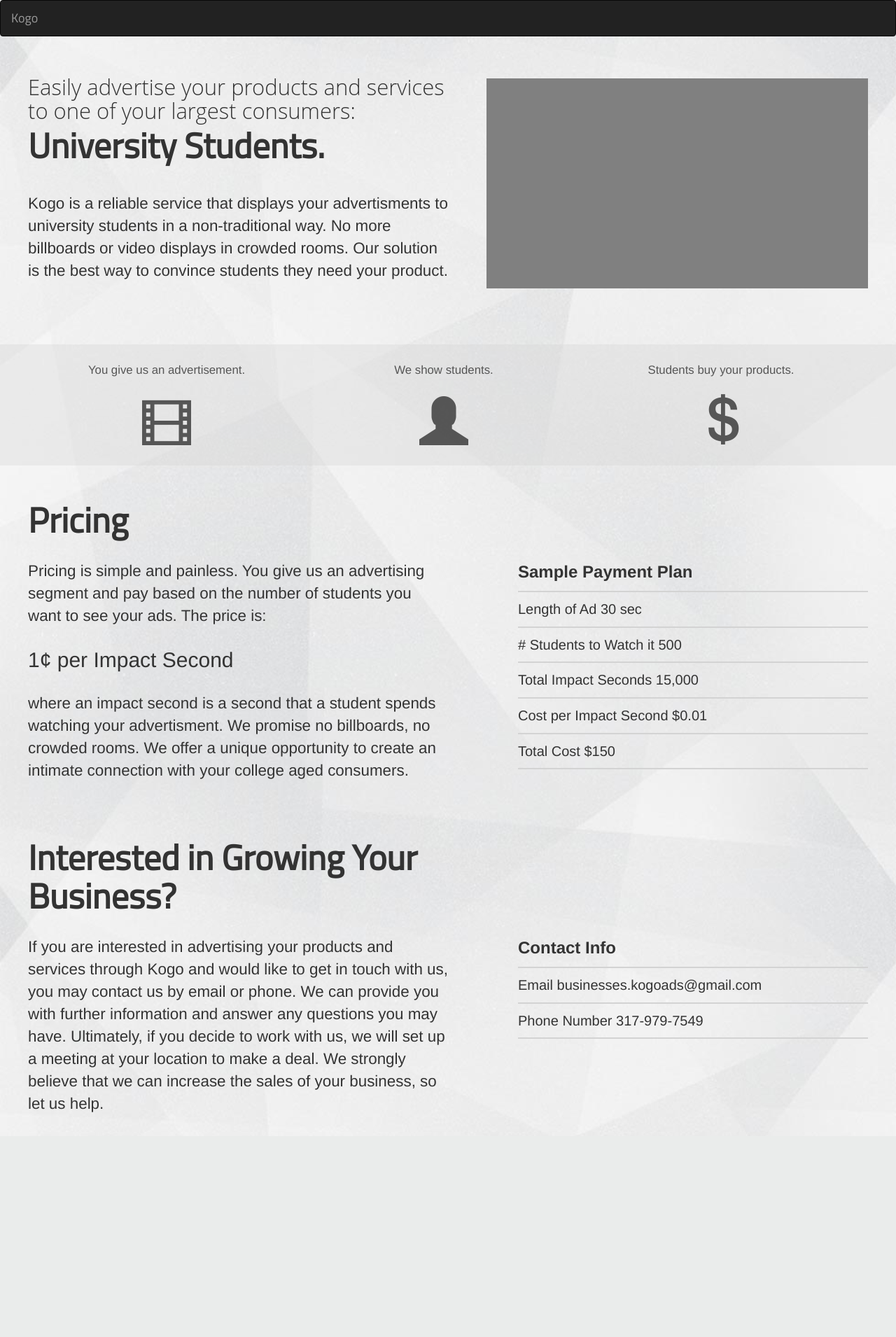
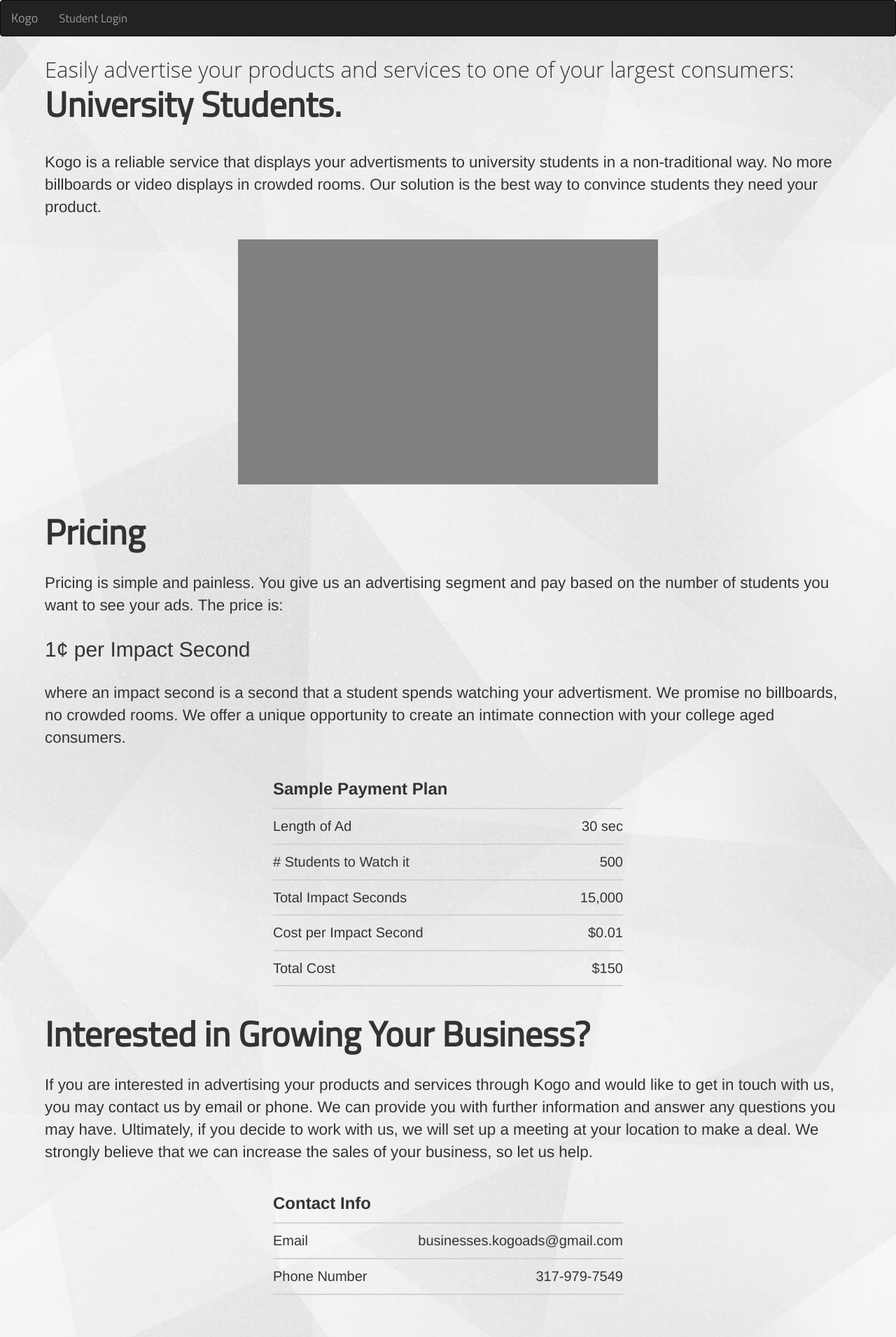
Before and after one commit to akyker20/KogoStudents, a Django app: page /companies/ in a window 1280 px wide. Shown: the whole page at 70% size. Before the commit the page ends 1589 px from the top, so only its background shows below. Run offline with Django 3.2, Linux system fonts and the light colour scheme; parts of the project's set-up code (start-up, migrations or seed data) failed here and were passed over; some libraries are stand-ins or nearby versions.

Commit message:
added company mobile and sesktop html

```diff
--- /dev/null
+++ b/kogo/static/css/company/desktop.css
@@ -0,0 +1,119 @@
+
+
+/* Business Informational Page */
+
+div.home-video-holder {
+	width: 100%;
+	margin: 100px auto 0px;
+	background-color: gray;
+	height: 650px;
+}
+
+div.intro-container {
+	margin-top: 25px;
+	width: 100%;
+	height: 415px;
+}
+
+div.video-holder {
+	margin-top: 35px;
+	float: right;
+	height: 300px;
+	width: 545px;
+	background: gray;
+}
+
+div.intro-text-container {
+	float: left;
+	width: 600px;
+}
+
+div.intro-text-container h1 strong {
+	font-size: 50px;
+}
+
+div.intro-text-container h1 p.lighter {
+	font-size: 31px;
+	margin-bottom: 5px;
+	font-family: 'Open Sans', sans-serif;
+}
+
+div.intro-text-container p {
+	margin: 30px 0px;
+	font-size: 1.6em;
+	font-weight: 200;
+}
+
+div.intro-text-container p.small-info {
+	margin-top: 40px;
+}
+
+div.gray-container {
+	width: 100%;
+	background: rgba(211, 211, 211, 0.34);
+	overflow: auto;
+}
+
+div.gray-container span {
+	margin-top: 15px;
+	font-size: 70px;
+}
+
+div.home-icon-container {
+	float: left;
+	text-align: center;
+	width: 33%;
+}
+
+div.three-step-container {
+	width: 1200px;
+	margin: 25px auto;
+	overflow: hidden;
+	opacity: 0.8;
+}
+
+div.home-icon-container p {
+	font-size: 1.2em;
+}
+
+div.content-body {
+	width: 1200px;
+	margin: 0px auto;
+}
+
+div.price-info-wrapper {
+	padding-top: 30px;
+}
+
+div.price-info-container {
+	overflow: auto;
+}
+
+ul.sample-list {
+	list-style: none;
+	float: right;
+	padding-left: 0px;
+	margin-top: 95px;
+	width: 500px;
+	font-size: 20px;
+}
+
+ul.sample-list strong {
+	font-size: 24px;
+}
+
+ul.sample-list li {
+	border-bottom: 2px solid LightGray;
+	padding-top: 10px;
+	padding-bottom: 10px;
+}
+
+div.business-contact-info strong {
+	font-size: 26px;
+}
+
+ul.business-contact-list {
+	margin-top: 150px;
+}
+
+/* End Business Informational Page */
--- /dev/null
+++ b/kogo/static/css/company/mobile.css
@@ -0,0 +1,86 @@
+
+
+/* Business Informational Page */
+
+.right {
+	float: right;
+}
+
+div.home-video-holder {
+	width: 100%;
+	background-color: gray;
+}
+
+div.intro-container {
+	margin-top: 25px;
+	width: 100%;
+}
+
+div.video-holder {
+	margin: 20px auto;
+	width: 600px;
+	height: 350px;
+	background: gray;
+}
+
+div.intro-text-container {
+	width: 90%;
+	margin: 0px auto;
+}
+
+div.intro-text-container h1 strong {
+	font-size: 50px;
+}
+
+div.intro-text-container h1 p.lighter {
+	font-size: 31px;
+	margin-bottom: 5px;
+	font-family: 'Open Sans', sans-serif;
+}
+
+div.intro-text-container p {
+	margin: 30px 0px;
+	font-size: 1.6em;
+	font-weight: 200;
+}
+
+div.intro-text-container p.small-info {
+	margin-top: 40px;
+}
+
+div.gray-container {
+	display: none;
+}
+
+div.price-info-container {
+	overflow: auto;
+}
+
+ul.sample-list {
+	list-style: none;
+	padding-left: 0px;
+	width: 500px;
+	font-size: 20px;
+	margin: 20px auto;
+}
+
+ul.sample-list strong {
+	font-size: 24px;
+}
+
+
+ul.sample-list li {
+	border-bottom: 2px solid LightGray;
+	padding-top: 10px;
+	padding-bottom: 10px;
+}
+
+div.business-contact-info strong {
+	font-size: 26px;
+}
+
+ul.business-contact-list {
+	margin-bottom: 60px;
+}
+
+/* End Business Informational Page */
--- a/kogo/static/css/informational.css
+++ /dev/null
@@ -1,293 +0,0 @@
-/* Company Informational Page */
-
-div.company-info-container {
-	border-radius: 5px;
-	margin-top: 15px;
-	padding: 20px;
-	padding-top: 0px;
-	background: white;
-	opacity: 0.95;
-}
-
-/* End Company Page */
-
-/* Student Informational Page */
-
-div.student-hours-wrapper {
-	padding: 7px;
-	margin-top: 20px;
-	background: white;
-	border-radius: 5px;
-}
-
-table.student-hours-table {
-	width: 100%;
-	text-align: center;
-	margin-bottom: 0px;
-}
-
-table.student-hours-table h3 {
-	margin: 8px 0px;
-}
-
-img.student-map {
-	width: 522px;
-	margin: 10px;
-}
-
-div.student-map-holder {
-	margin-top: 15px;
-	background-color: white;
-	border-radius: 5px;
-	margin-bottom: 50px;
-}
-
-div.student-info-container {
-	margin-top: 15px;
-	background-color: white;
-	border-radius: 5px;
-	opacity: .95;
-}
-
-div.student-info-container p, p.para {
-	margin: 5px 20px 5px 20px;
-	font-size: 1.2em;
-}
-
-div.all-payments-holder {
-	background: white;
-	border-radius: 5px;
-	width: 100%;
-}
-
-/* End Student Informational Page */
-
-
-/* About page*/
-
-div.founders-info-container {
-	margin: 15px auto;
-	height: 240px;
-	width: 100%;
-}
-div.founder-block {
-	border-radius: 5px;
-	padding: 10px;
-	width: 592px;
-	height: 100%;
-	background: white;
-	opacity: 0.95;
-	float: left;
-}
-
-div.founder-block h2 {
-	margin-top: 5px;
-}
-
-div.founder-block img.austin {
-	width: 210px;
-}
-
-div.founder-block img.ted {
-	width: 200px;
-}
-
-div.founder-block-info {
-	margin-left: 20px;
-	float: left;
-	width: 270px;
-	height: 100%;
-}
-
-div.founder-block-info p, div.about-content p {
-	font-size: 17px;
-}
-
-div.about-content {
-	border-radius: 5px;
-	padding: 20px;
-	background: white;
-	opacity: .95;
-	margin-bottom: 15px;
-}
-
-/* End about page */
-
-/* Operator Informational Page */
-
-div.operator-contact-info {
-	float: right;
-	width: 545px;
-	margin-top: 40px;
-}
-
-div.operator-contact-info h1 {
-	font-size: 50px;
-	margin-bottom: 30px;
-}
-
-div.operator-contact-info h3 {
-	font-family: "Open Sans",sans-serif;
-}
-
-ul.operator-contact-list {
-	margin-top: 20px;
-	width: 100%;
-}
-
-/* End Operator Informational Page */
-
-/* Contact Informational Page */
-
-div.contact-column {
-	float: left;
-	margin-top: 35px;
-	border-radius: 5px;
-	width: 390px;
-	height: 500px;
-	background: white;
-	opacity: .95;
-}
-
-div.contact-column img {
-	width: 387px;
-	height: 300px;
-}
-div.contact-column h4 {
-	margin-right: 10px;
-	padding: 10px;
-}
-
-div.contact-info-holder {
-	padding: 10px;
-}
-
-div.contact-info-holder p {
-	margin-left: 25px;
-	font-size: 1.4em;
-	margin-bottom: 5px;
-}
-
-div.contact-info-holder h3 {
-	font-size: 20px;
-}
-
-/* End Contact Page */
-
-/* Business Informational Page */
-
-div.home-video-holder {
-	width: 100%;
-	margin: 100px auto 0px;
-	background-color: gray;
-	height: 650px;
-}
-
-div.intro-container {
-	margin-top: 25px;
-	width: 100%;
-	height: 415px;
-}
-
-div.video-holder {
-	margin-top: 35px;
-	float: right;
-	height: 300px;
-	width: 545px;
-	background: gray;
-}
-
-div.intro-text-container {
-	float: left;
-	width: 600px;
-}
-
-div.intro-text-container h1 strong {
-	font-size: 50px;
-}
-
-div.intro-text-container h1 p.lighter {
-	font-size: 31px;
-	margin-bottom: 5px;
-	font-family: 'Open Sans', sans-serif;
-}
-
-div.intro-text-container p {
-	margin: 30px 0px;
-	font-size: 1.6em;
-	font-weight: 200;
-}
-
-div.intro-text-container p.small-info {
-	margin-top: 40px;
-}
-
-div.gray-container {
-	width: 100%;
-	background: rgba(211, 211, 211, 0.34);
-	overflow: auto;
-}
-
-div.gray-container span {
-	margin-top: 15px;
-	font-size: 70px;
-}
-
-div.home-icon-container {
-	float: left;
-	text-align: center;
-	width: 33%;
-}
-
-div.three-step-container {
-	width: 1200px;
-	margin: 25px auto;
-	overflow: hidden;
-	opacity: 0.8;
-}
-
-div.home-icon-container p {
-	font-size: 1.2em;
-}
-
-div.content-body {
-	width: 1200px;
-	margin: 0px auto;
-}
-
-div.price-info-wrapper {
-	padding-top: 30px;
-}
-
-div.price-info-container {
-	overflow: auto;
-}
-
-ul.sample-payment {
-	list-style: none;
-	float: right;
-	padding-left: 0px;
-	margin-top: 95px;
-	width: 500px;
-	font-size: 20px;
-}
-
-ul.sample-payment strong {
-	font-size: 24px;
-}
-
-ul.sample-payment li {
-	border-bottom: 2px solid LightGray;
-	padding-top: 10px;
-	padding-bottom: 10px;
-}
-
-div.business-contact-info strong {
-	font-size: 26px;
-}
-
-ul.business-contact-list {
-	margin-top: 150px;
-}
-
-/* End Business Informational Page */
--- a/kogo/templates/base.html
+++ b/kogo/templates/base.html
@@ -10,10 +10,12 @@
     <link rel="stylesheet" type="text/css" href="{{STATIC_URL}}css/bootstrap.css">
     <link rel="stylesheet" type="text/css" href="{{STATIC_URL}}css/style.css">
     <link rel="stylesheet" type="text/css" href="{{STATIC_URL}}css/login.css">
-    <link rel="stylesheet" type="text/css" media='screen and (max-width: 900px)' href="{{STATIC_URL}}css/home/mobile_home.css">
-    <link rel="stylesheet" type="text/css" media='screen and (min-width: 901px)' href="{{STATIC_URL}}css/home/desktop_sm_home.css">
-    <link rel="stylesheet" type="text/css" media='screen and (min-width: 1301px)' href="{{STATIC_URL}}css/home/desktop_lg_home.css">
-    <link rel="stylesheet" type="text/css" href="{{STATIC_URL}}css/informational.css">
+
+    <link rel="stylesheet" type="text/css" media='screen and (max-width: 900px)' href="{{STATIC_URL}}css/home/mobile.css">
+    <link rel="stylesheet" type="text/css" media='screen and (min-width: 901px)' href="{{STATIC_URL}}css/home/desktop_sm.css">
+    <link rel="stylesheet" type="text/css" media='screen and (min-width: 1301px)' href="{{STATIC_URL}}css/home/desktop_lg.css">
+    <link rel="stylesheet" type="text/css" media='screen and (max-width: 1300px)' href="{{STATIC_URL}}css/company/mobile.css">
+    <link rel="stylesheet" type="text/css" media='screen and (min-width: 1301px)' href="{{STATIC_URL}}css/company/desktop.css">
 
     <!-- Fonts -->
     <link href='http://fonts.googleapis.com/css?family=Titillium+Web' rel='stylesheet' type='text/css'>
@@ -29,7 +31,7 @@
             <span class="icon-bar"></span>
             <span class="icon-bar"></span>
           </button>
-          <a class="navbar-brand">Kogo</a>
+          <a class="navbar-brand" href="{% url 'home' %}">Kogo</a>
         </div>
 
         <!-- Collect the nav links, forms, and other content for toggling -->
--- a/kogo/templates/companies.html
+++ b/kogo/templates/companies.html
@@ -1,4 +1,10 @@
 {% extends 'base.html' %}
+
+{% block navbar_content %}
+  <ul class="nav navbar-nav">
+    <li><a href="{% url 'student_login'%}">Student Login</a></li>
+  </ul>
+{% endblock %}
 
 {% block content %}
 <div class="content-body">
@@ -49,7 +55,7 @@
 					<h2 class="center"> 1¢ per Impact Second </h2>
 					<p>where an impact second is a second that a student spends watching your advertisment. We promise no billboards, no crowded rooms. We offer a unique opportunity to create an intimate connection with your college aged consumers.</p>
 				</div>
-				<ul class="sample-payment">
+				<ul class="sample-list">
 					<li class="active"><strong>Sample Payment Plan</strong></li>
 					<li>
 						Length of Ad
@@ -84,7 +90,7 @@
 							If you are interested in advertising your products and services through Kogo and would like to get in touch with us, you may contact us by email or phone. We can provide you with further information and answer any questions you may have. Ultimately, if you decide to work with us, we will set up a meeting at your location to make a deal. We strongly believe that we can increase the sales of your business, so let us help.
 					</p>
 				</div>
-				<ul class="sample-payment business-contact-list">
+				<ul class="sample-list business-contact-list">
 					<li class="active"><strong>Contact Info</strong></li>
 					<li>
 						Email
```
Also changed, not shown: kogo/templates/home.html (+8 -0 lines), kogo/static/css/home/desktop_lg.css (renamed from kogo/static/css/home/desktop_lg_home.css), kogo/static/css/home/desktop_sm.css (renamed from kogo/static/css/home/desktop_sm_home.css), kogo/static/css/home/mobile.css (renamed from kogo/static/css/home/mobile_home.css).
